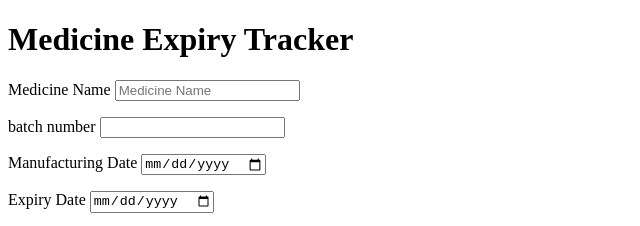
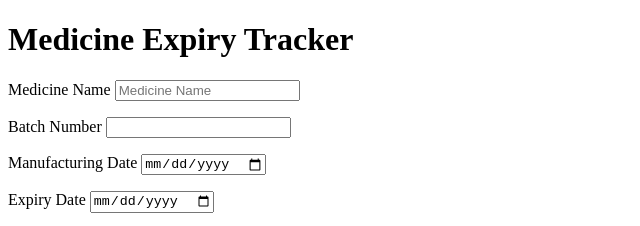
Before and after one commit to badgujarnandini32/medicine-expiry-tracker, a plain HTML site: page index.html in a window 1280 px wide. Shown: the top 226 px of the page, 0-640 px from the left. Drawn offline with Linux system fonts and the light colour scheme.

Commit message:
Fix batch number label

```diff
--- a/index.html
+++ b/index.html
@@ -15,7 +15,7 @@
                         placeholder="Medicine Name"
                         ></p>
                         <p>
-                            <label>batch number</label>
+                            <label>Batch Number</label>
                             <input
                             type="text"
                             ></p>
```
